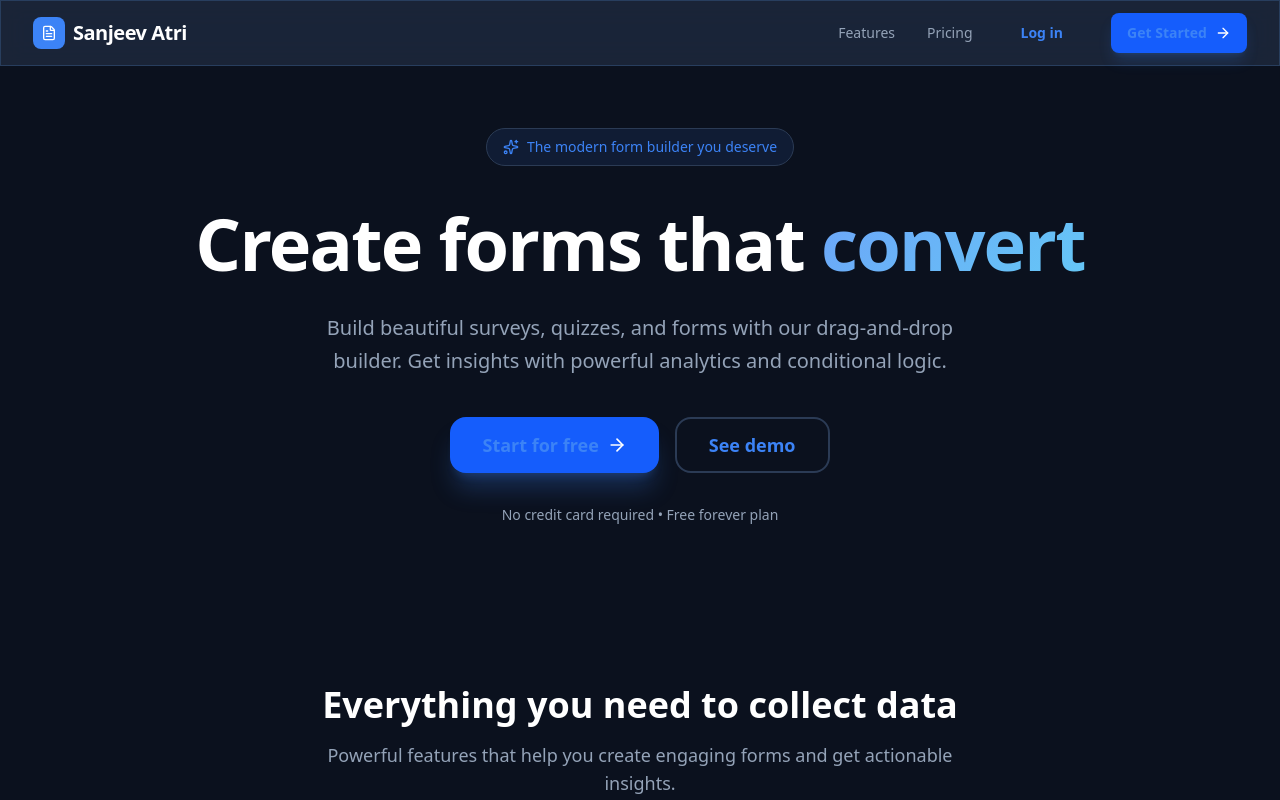
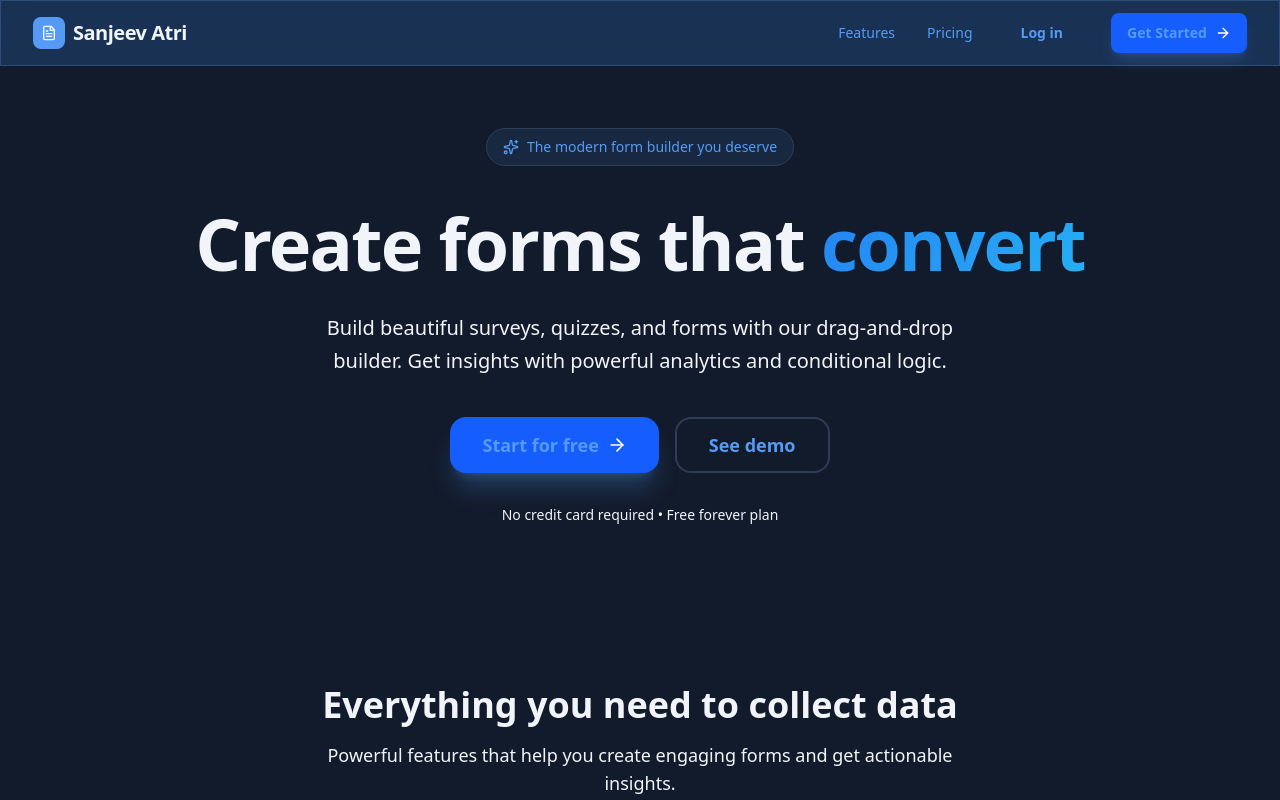
Before and after one commit to Divyansh-Atri/forms, a Next.js app: page / in a window 1280 px wide. Shown: the top 800 px of the page. Built offline with nearby package versions, Linux system fonts and the light colour scheme.

Commit message:
Refactor theme variables and styles for accessibility
Updated theme variables for light and dark modes, enhancing color accessibility and consistency. Removed unused styles and added new styles for buttons, cards, and animations.

```diff
--- a/src/app/globals.css
+++ b/src/app/globals.css
@@ -1,51 +1,79 @@
 @import "tailwindcss";
 
+/* ============================= */
+/* THEME VARIABLES               */
+/* ============================= */
+
 @theme {
-  /* Light mode - Blue & White theme */
-  --color-background: hsl(210 100% 99%);
-  --color-foreground: hsl(222 47% 11%);
+  /* Light mode – clean blue & white */
+  --color-background: hsl(210 100% 98%);
+  --color-foreground: hsl(215 30% 20%);
+
   --color-card: hsl(0 0% 100%);
-  --color-card-foreground: hsl(222 47% 11%);
+  --color-card-foreground: hsl(215 30% 20%);
+
   --color-popover: hsl(0 0% 100%);
-  --color-popover-foreground: hsl(222 47% 11%);
-  --color-primary: hsl(217 91% 50%);
+  --color-popover-foreground: hsl(215 30% 20%);
+
+  --color-primary: hsl(214 90% 55%);
   --color-primary-foreground: hsl(0 0% 100%);
-  --color-secondary: hsl(210 40% 96%);
-  --color-secondary-foreground: hsl(222 47% 11%);
-  --color-muted: hsl(210 40% 96%);
-  --color-muted-foreground: hsl(215 16% 47%);
-  --color-accent: hsl(210 40% 96%);
-  --color-accent-foreground: hsl(222 47% 11%);
-  --color-destructive: hsl(0 84% 60%);
+
+  --color-secondary: hsl(210 60% 96%);
+  --color-secondary-foreground: hsl(215 30% 25%);
+
+  --color-muted: hsl(210 60% 95%);
+  --color-muted-foreground: hsl(215 20% 45%);
+
+  --color-accent: hsl(210 60% 96%);
+  --color-accent-foreground: hsl(215 30% 25%);
+
+  --color-destructive: hsl(0 75% 60%);
   --color-destructive-foreground: hsl(0 0% 100%);
-  --color-border: hsl(214 32% 91%);
-  --color-input: hsl(214 32% 91%);
-  --color-ring: hsl(217 91% 50%);
+
+  --color-border: hsl(210 40% 90%);
+  --color-input: hsl(210 40% 94%);
+  --color-ring: hsl(214 90% 55%);
+
   --radius: 0.75rem;
 }
 
-/* Dark mode - Deep Blue theme with WHITE text */
+/* ============================= */
+/* DARK MODE – SOFT BLUE (NO BLACK) */
+/* ============================= */
+
 .dark {
-  --color-background: hsl(222 47% 8%);
-  --color-foreground: hsl(0 0% 100%);
-  --color-card: hsl(222 47% 12%);
-  --color-card-foreground: hsl(0 0% 100%);
-  --color-popover: hsl(222 47% 12%);
-  --color-popover-foreground: hsl(0 0% 100%);
-  --color-primary: hsl(217 91% 60%);
+  --color-background: hsl(220 40% 12%);
+  --color-foreground: hsl(210 40% 96%);
+
+  --color-card: hsl(220 35% 16%);
+  --color-card-foreground: hsl(210 40% 96%);
+
+  --color-popover: hsl(220 35% 16%);
+  --color-popover-foreground: hsl(210 40% 96%);
+
+  --color-primary: hsl(214 90% 65%);
   --color-primary-foreground: hsl(0 0% 100%);
-  --color-secondary: hsl(217 33% 20%);
-  --color-secondary-foreground: hsl(0 0% 100%);
-  --color-muted: hsl(217 33% 17%);
-  --color-muted-foreground: hsl(215 20% 65%);
-  --color-accent: hsl(217 33% 20%);
-  --color-accent-foreground: hsl(0 0% 100%);
-  --color-destructive: hsl(0 63% 50%);
+
+  --color-secondary: hsl(220 30% 22%);
+  --color-secondary-foreground: hsl(210 40% 96%);
+
+  --color-muted: hsl(220 30% 20%);
+  --color-muted-foreground: hsl(215 20% 70%);
+
+  --color-accent: hsl(220 30% 22%);
+  --color-accent-foreground: hsl(210 40% 96%);
+
+  --color-destructive: hsl(0 65% 55%);
   --color-destructive-foreground: hsl(0 0% 100%);
-  --color-border: hsl(217 33% 25%);
-  --color-input: hsl(217 33% 20%);
-  --color-ring: hsl(217 91% 60%);
+
+  --color-border: hsl(220 30% 26%);
+  --color-input: hsl(220 30% 22%);
+  --color-ring: hsl(214 90% 65%);
 }
+
+/* ============================= */
+/* GLOBAL RESETS                 */
+/* ============================= */
 
 * {
   border-color: var(--color-border);
@@ -57,35 +85,29 @@
   font-feature-settings: "rlig" 1, "calt" 1;
 }
 
-/* Ensure all text is visible */
-h1,
-h2,
-h3,
-h4,
-h5,
-h6,
-p,
-span,
-label,
-a {
+/* Headings & text inherit clean color */
+h1, h2, h3, h4, h5, h6,
+p, span, label, a {
   color: inherit;
 }
 
-/* Input styling for visibility */
+/* ============================= */
+/* INPUTS & FORMS                */
+/* ============================= */
+
 input,
 textarea,
 select {
+  background-color: var(--color-input);
   color: var(--color-foreground);
-  background-color: var(--color-input);
+  border-radius: var(--radius);
 }
 
 input::placeholder,
 textarea::placeholder {
   color: var(--color-muted-foreground);
-  opacity: 0.8;
 }
 
-/* Better focus states with blue ring */
 input:focus,
 textarea:focus,
 select:focus {
@@ -93,129 +115,10 @@
   outline-offset: 2px;
 }
 
-/* Custom scrollbar */
-::-webkit-scrollbar {
-  width: 10px;
-  height: 10px;
-}
+/* ============================= */
+/* BUTTONS & LINKS               */
+/* ============================= */
 
-::-webkit-scrollbar-track {
-  background: var(--color-muted);
-  border-radius: 4px;
-}
-
-::-webkit-scrollbar-thumb {
-  background: var(--color-primary);
-  border-radius: 4px;
-  opacity: 0.7;
-}
-
-::-webkit-scrollbar-thumb:hover {
-  background: hsl(217 91% 45%);
-}
-
-/* Glassmorphism for light mode */
-.glass {
-  backdrop-filter: blur(12px) saturate(180%);
-  background: rgba(255, 255, 255, 0.9);
-  border: 1px solid rgba(59, 130, 246, 0.2);
-}
-
-.dark .glass {
-  background: rgba(30, 41, 59, 0.85);
-  border: 1px solid rgba(96, 165, 250, 0.2);
-}
-
-/* Animation utilities */
-@keyframes fade-in {
-  from {
-    opacity: 0;
-  }
-
-  to {
-    opacity: 1;
-  }
-}
-
-@keyframes slide-up {
-  from {
-    opacity: 0;
-    transform: translateY(20px);
-  }
-
-  to {
-    opacity: 1;
-    transform: translateY(0);
-  }
-}
-
-@keyframes scale-in {
-  from {
-    opacity: 0;
-    transform: scale(0.95);
-  }
-
-  to {
-    opacity: 1;
-    transform: scale(1);
-  }
-}
-
-.animate-fade-in {
-  animation: fade-in 0.3s ease-out;
-}
-
-.animate-slide-up {
-  animation: slide-up 0.4s ease-out;
-}
-
-.animate-scale-in {
-  animation: scale-in 0.2s ease-out;
-}
-
-/* Gradient text - Blue theme */
-.gradient-text {
-  background: linear-gradient(135deg, hsl(217 91% 50%) 0%, hsl(199 89% 48%) 100%);
-  -webkit-background-clip: text;
-  -webkit-text-fill-color: transparent;
-  background-clip: text;
-  font-weight: 700;
-}
-
-.dark .gradient-text {
-  background: linear-gradient(135deg, hsl(217 91% 70%) 0%, hsl(199 89% 68%) 100%);
-  -webkit-background-clip: text;
-  -webkit-text-fill-color: transparent;
-  background-clip: text;
-}
-
-/* Loading skeleton */
-.skeleton {
-  animation: pulse 2s cubic-bezier(0.4, 0, 0.6, 1) infinite;
-  background-color: var(--color-muted);
-  border-radius: 0.25rem;
-}
-
-@keyframes pulse {
-
-  0%,
-  100% {
-    opacity: 1;
-  }
-
-  50% {
-    opacity: .5;
-  }
-}
-
-/* Card styling */
-.card {
-  background-color: var(--color-card);
-  color: var(--color-card-foreground);
-  border: 1px solid var(--color-border);
-}
-
-/* Ensure buttons are always visible */
 button {
   color: inherit;
 }
@@ -225,7 +128,6 @@
   cursor: not-allowed;
 }
 
-/* Links always visible */
 a {
   color: var(--color-primary);
   text-decoration: none;
@@ -235,97 +137,100 @@
   text-decoration: underline;
 }
 
-/* Fix for gray backgrounds */
-.bg-gray-50 {
-  background-color: hsl(210 40% 98%) !important;
-}
-
-.dark .bg-gray-50 {
-  background-color: hsl(217 33% 17%) !important;
-}
-
-.bg-gray-100 {
-  background-color: hsl(210 40% 96%) !important;
-}
-
-.dark .bg-gray-100 {
-  background-color: hsl(217 33% 20%) !important;
-}
-
-/* Ensure borders are visible */
-.border {
-  border-color: var(--color-border) !important;
-}
-
-.border-2 {
-  border-width: 2px !important;
-  border-color: var(--color-border) !important;
-}
-
-/* Fix for dashed borders */
-.border-dashed {
-  border-style: dashed !important;
-  border-color: var(--color-muted-foreground) !important;
-}
-
-/* Primary button styling - Blue with white text */
+/* Primary buttons */
 .bg-primary {
   background-color: var(--color-primary) !important;
   color: var(--color-primary-foreground) !important;
 }
 
 .bg-primary:hover {
-  background-color: hsl(217 91% 45%) !important;
-  color: var(--color-primary-foreground) !important;
+  background-color: hsl(214 90% 48%) !important;
 }
 
-/* White/light backgrounds stay visible in dark mode */
-.dark .bg-white {
-  background-color: hsl(217 33% 20%) !important;
-  color: var(--color-foreground) !important;
+/* ============================= */
+/* CARDS & SURFACES              */
+/* ============================= */
+
+.card {
+  background-color: var(--color-card);
+  color: var(--color-card-foreground);
+  border: 1px solid var(--color-border);
+  border-radius: var(--radius);
 }
 
-/* Outline buttons with proper text */
-.dark .border-input {
-  border-color: var(--color-border) !important;
-  color: var(--color-foreground) !important;
+/* ============================= */
+/* GLASS EFFECT                  */
+/* ============================= */
+
+.glass {
+  backdrop-filter: blur(14px) saturate(160%);
+  background: rgba(255, 255, 255, 0.85);
+  border: 1px solid rgba(59, 130, 246, 0.2);
 }
 
-/* Dropdown and menu styling */
-.dark [role="menu"],
-.dark [role="listbox"] {
-  background-color: var(--color-popover) !important;
-  color: var(--color-popover-foreground) !important;
-  border-color: var(--color-border) !important;
+.dark .glass {
+  background: rgba(30, 58, 95, 0.75);
+  border: 1px solid rgba(96, 165, 250, 0.25);
 }
 
-/* Badge visibility */
-.dark .badge,
-.dark [class*="badge"] {
-  color: var(--color-foreground);
+/* ============================= */
+/* GRADIENT TEXT                 */
+/* ============================= */
+
+.gradient-text {
+  background: linear-gradient(
+    135deg,
+    hsl(214 90% 55%),
+    hsl(199 90% 55%)
+  );
+  -webkit-background-clip: text;
+  -webkit-text-fill-color: transparent;
+  font-weight: 700;
 }
 
-/* Table styling for dark mode */
-.dark table {
-  color: var(--color-foreground);
+/* ============================= */
+/* SCROLLBAR                     */
+/* ============================= */
+
+::-webkit-scrollbar {
+  width: 10px;
 }
 
-.dark th,
-.dark td {
-  border-color: var(--color-border);
-  color: inherit;
+::-webkit-scrollbar-track {
+  background: var(--color-muted);
 }
 
-/* Ensure form labels are visible */
-.dark label {
-  color: var(--color-foreground);
+::-webkit-scrollbar-thumb {
+  background: var(--color-primary);
+  border-radius: 4px;
 }
 
-/* Icon buttons visible */
-.dark .text-muted-foreground {
-  color: var(--color-muted-foreground) !important;
+/* ============================= */
+/* ANIMATIONS                    */
+/* ============================= */
+
+@keyframes fade-in {
+  from { opacity: 0; }
+  to { opacity: 1; }
 }
 
-.dark .hover\:text-foreground:hover {
-  color: var(--color-foreground) !important;
+@keyframes slide-up {
+  from { opacity: 0; transform: translateY(16px); }
+  to { opacity: 1; transform: translateY(0); }
 }
+
+.animate-fade-in { animation: fade-in 0.25s ease-out; }
+.animate-slide-up { animation: slide-up 0.35s ease-out; }
+
+/* ============================= */
+/* SKELETON                      */
+/* ============================= */
+
+.skeleton {
+  background-color: var(--color-muted);
+  animation: pulse 1.8s ease-in-out infinite;
+}
+
+@keyframes pulse {
+  50% { opacity: 0.5; }
+}
```
